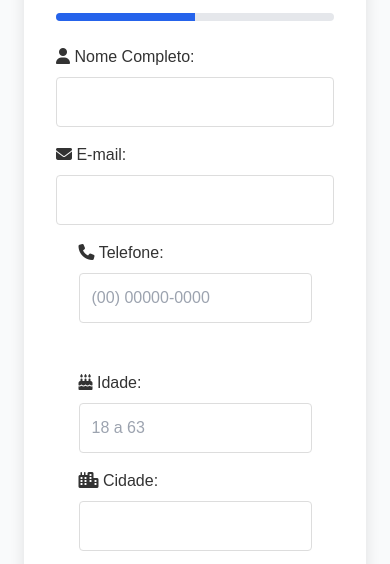
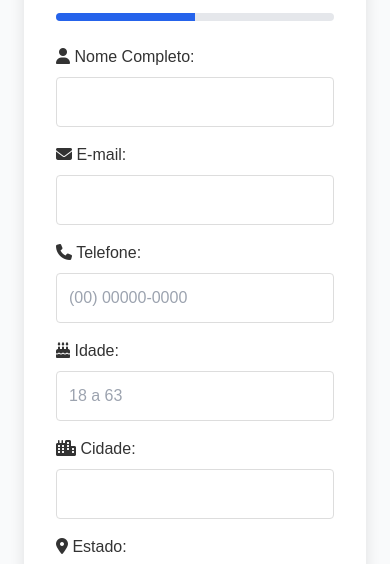
Before and after one commit to ac7wesley/projeto-site, a plain HTML site: page index.html in a window 390 px wide. Shown: the part 249-813 px from the top of the page. Drawn offline with nearby package versions, Linux system fonts and the light colour scheme.

Commit message:
fix erro display

```diff
--- a/styles.css
+++ b/styles.css
@@ -101,6 +101,9 @@ body {
 @media (max-width: 480px) {
   .titulo {
     font-size: 1.25rem;
+  }
+  .grid {
+    display: block !important;
   }
 }
 
```
